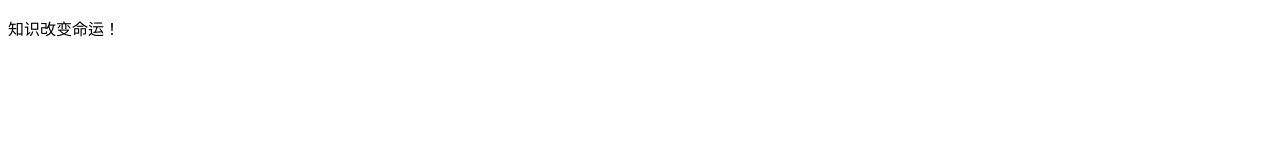
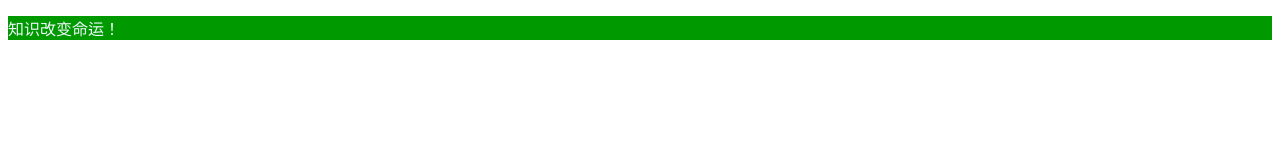
Before and after one commit to JxinZz/JxinZ, a plain HTML site: page index.html in a window 1280 px wide. Drawn offline with Linux system fonts and the light colour scheme.

Commit message:
update1 index.html css/style.css

```diff
--- /dev/null
+++ b/css/style.css
@@ -0,0 +1,4 @@
+p{
+    background-color: #090;
+    color:aliceblue;
+}
--- a/index.html
+++ b/index.html
@@ -6,6 +6,7 @@
     <meta http-equiv="X-UA-Compatible" content="IE=edge">
     <meta name="viewport" content="width=device-width, initial-scale=1.0">
     <title>Document</title>
+    <link rel="stylesheet" href="css/style.css">
 </head>
 
 <body>
```
